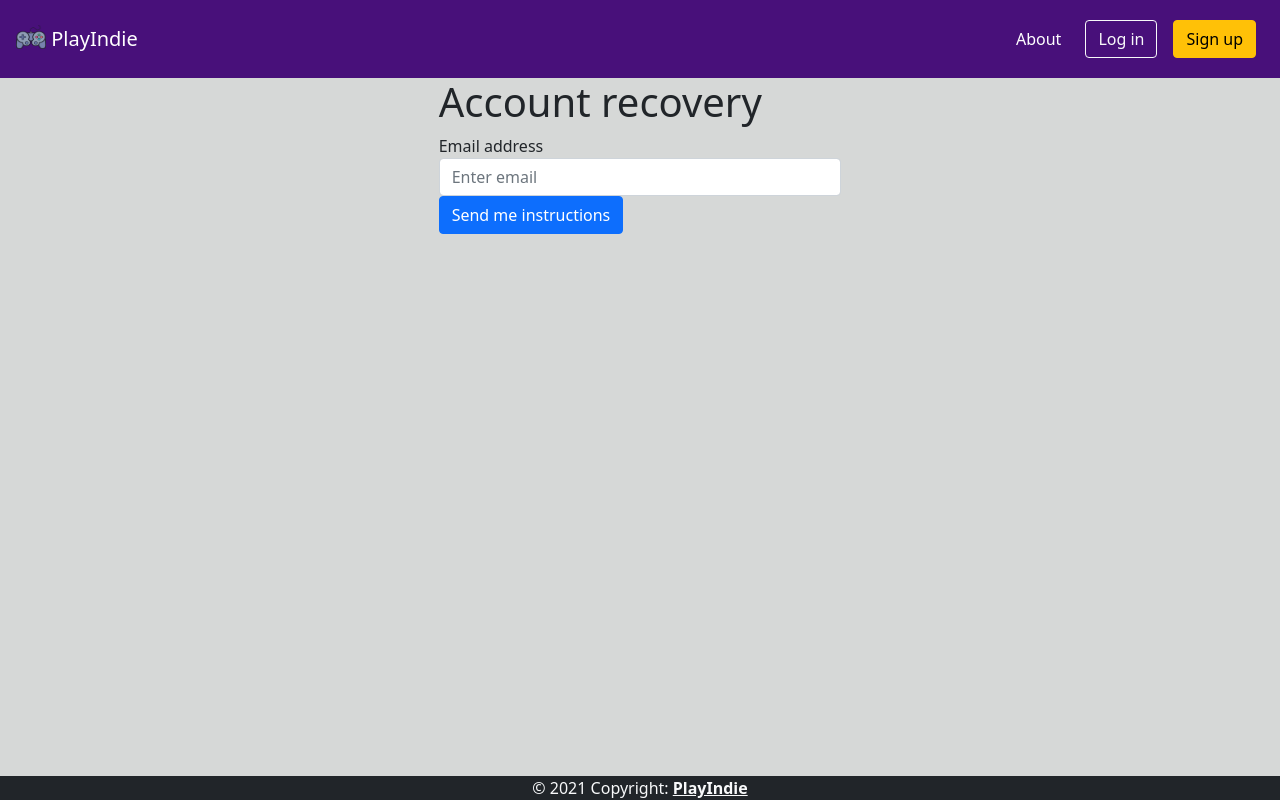
After one commit to SescHustle/IndieGameStorage, a PHP site: page /recovery in a window 1280 px wide. The commit adds this page. Run offline with PHP 8.4, Linux system fonts and the light colour scheme.

Commit message:
Add account recovery

```diff
--- a/app/controllers/LoginController.php
+++ b/app/controllers/LoginController.php
@@ -60,6 +60,27 @@ class LoginController extends Controller
         $this->view->render('Registration successful');
     }
 
+    public function recoveryAction()
+    {
+        if (isset($_SESSION['user'])) {
+            header("Location: /profile");
+        } elseif (isset($_POST['Recovery'])) {
+            $email = $_POST['email'];
+            if ($this->model->emailExists($email)) {
+                $token = generateRandomString();
+                $message = 'To reset your password, follow the link: ' . $_SERVER['SERVER_NAME'] . '/recovery/' . $token;
+                mail($email, 'Account recovery', $message);
+                $_SESSION['passwordResetEmail'] = $email;
+                $_SESSION['recoveryToken'] = $token;
+                $_SESSION['message'] = 'We sent you instructions to recover your account. Please, check your email!';
+            } else {
+                $_SESSION['message'] = 'No user with this email';
+            }
+        }
+        $this->view = new View('../app/views/account/recovery.php');
+        $this->view->render('Recovery');
+    }
+
     private function tryLogin($login, $password)
     {
         $validator = new Validator();
@@ -102,7 +123,7 @@ class LoginController extends Controller
     private function doLogin($login)
     {
         $_SESSION['user'] = $login;
-        if (!$this->model->userConfirmed($login)){
+        if (!$this->model->userConfirmed($login)) {
             $_SESSION['unverified'] = true;
         }
         header('Location: /profile');
--- a/app/models/UserModel.php
+++ b/app/models/UserModel.php
@@ -78,4 +78,13 @@ class UserModel extends Model
         $res = array_shift($res);
         return array_shift($res) === 'Y';
     }
+
+    public function resetPassword($password, $email){
+        $params = [
+            'password' => password_hash($password, PASSWORD_BCRYPT),
+            'email' => $email
+        ];
+        $sql = 'UPDATE user SET password = :password WHERE email = :email';
+        $this->db->query($sql, $params);
+    }
 }
--- a/app/views/account/login.php
+++ b/app/views/account/login.php
@@ -12,6 +12,7 @@
         </div>
         <button type="submit" class="btn btn-primary" name="LoginValidate">Log in</button>
     </form>
+    <a href="/recovery">Forgot password?</a>
     <?php
     if (isset($_SESSION['message'])): ?>
         <h1 class="text-danger"><?php
--- /dev/null
+++ b/app/views/account/recovery.php
@@ -0,0 +1,18 @@
+<div class="container align-content-center col-4">
+    <h1>Account recovery</h1>
+    <form method="post" action="/recovery">
+        <div class="form-group">
+            <label for="EmailInput">Email address</label>
+            <input type="email" name="email" class="form-control" id="EmailInput" aria-describedby="emailHelp"
+                   placeholder="Enter email">
+        </div>
+        <button type="submit" class="btn btn-primary" name="Recovery">Send me instructions</button>
+    </form>
+    <?php
+    if (isset($_SESSION['message'])): ?>
+        <h1 class="text-danger"><?php
+            echo $_SESSION['message'];
+            unset($_SESSION['message']) ?></h1>
+    <?php
+    endif; ?>
+</div>
--- a/routes/routes.php
+++ b/routes/routes.php
@@ -25,6 +25,14 @@ return [
         'controller' => $login,
         'action' => 'registerSuccessPage'
     ],
+    '/recovery' => [
+        'controller' => $login,
+        'action' => 'recovery'
+    ],
+    '/recovery/(\w+)' => [
+        'controller' =>  $account,
+        'action' => 'resetPassword'
+    ],
     '/profile' => [
         'controller' => $account,
         'action' => 'profilePage'
```
Also changed, not shown: app/controllers/AccountController.php (+34 -5 lines), app/views/account/resetPassword.php (added, +20 -0 lines).
